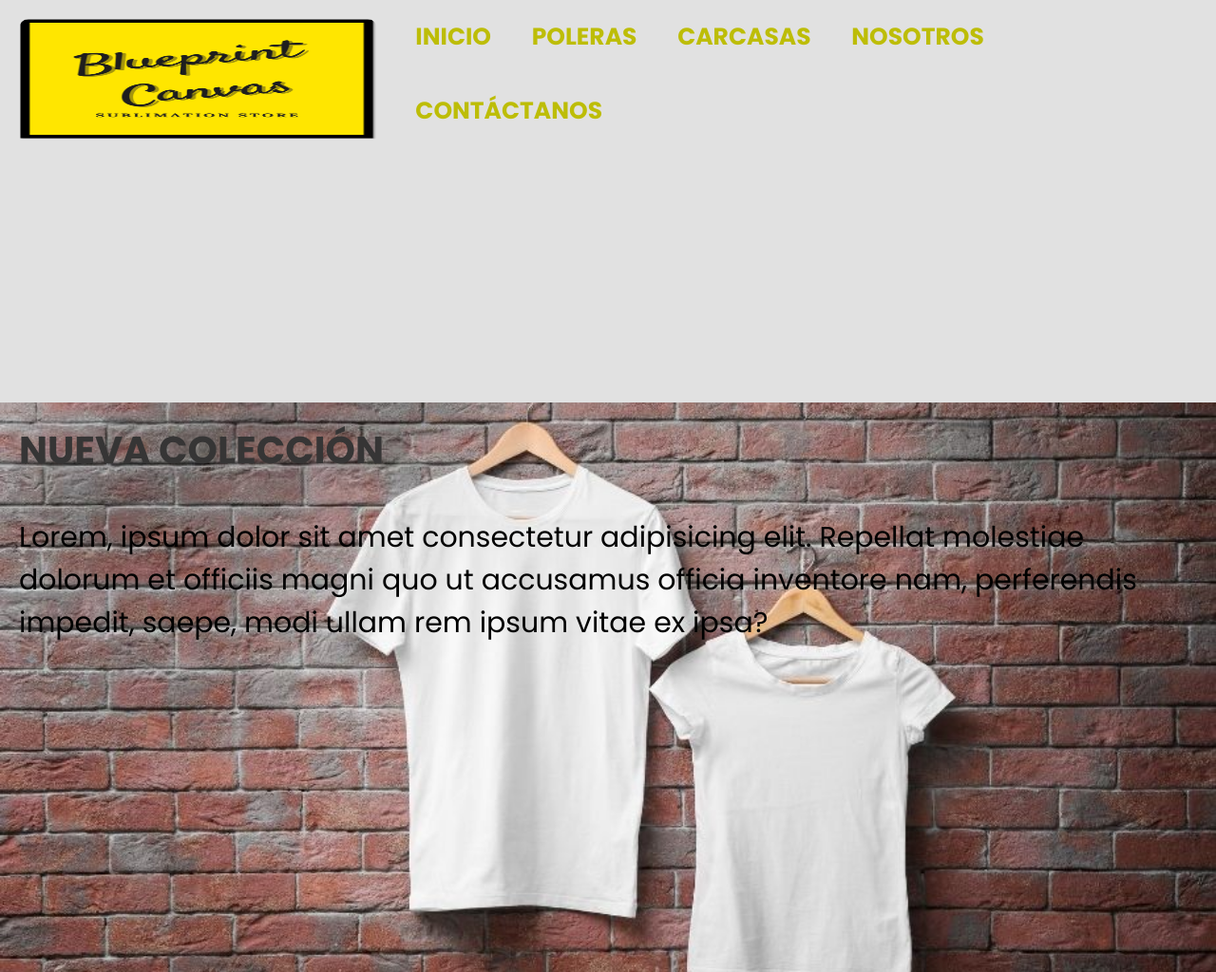
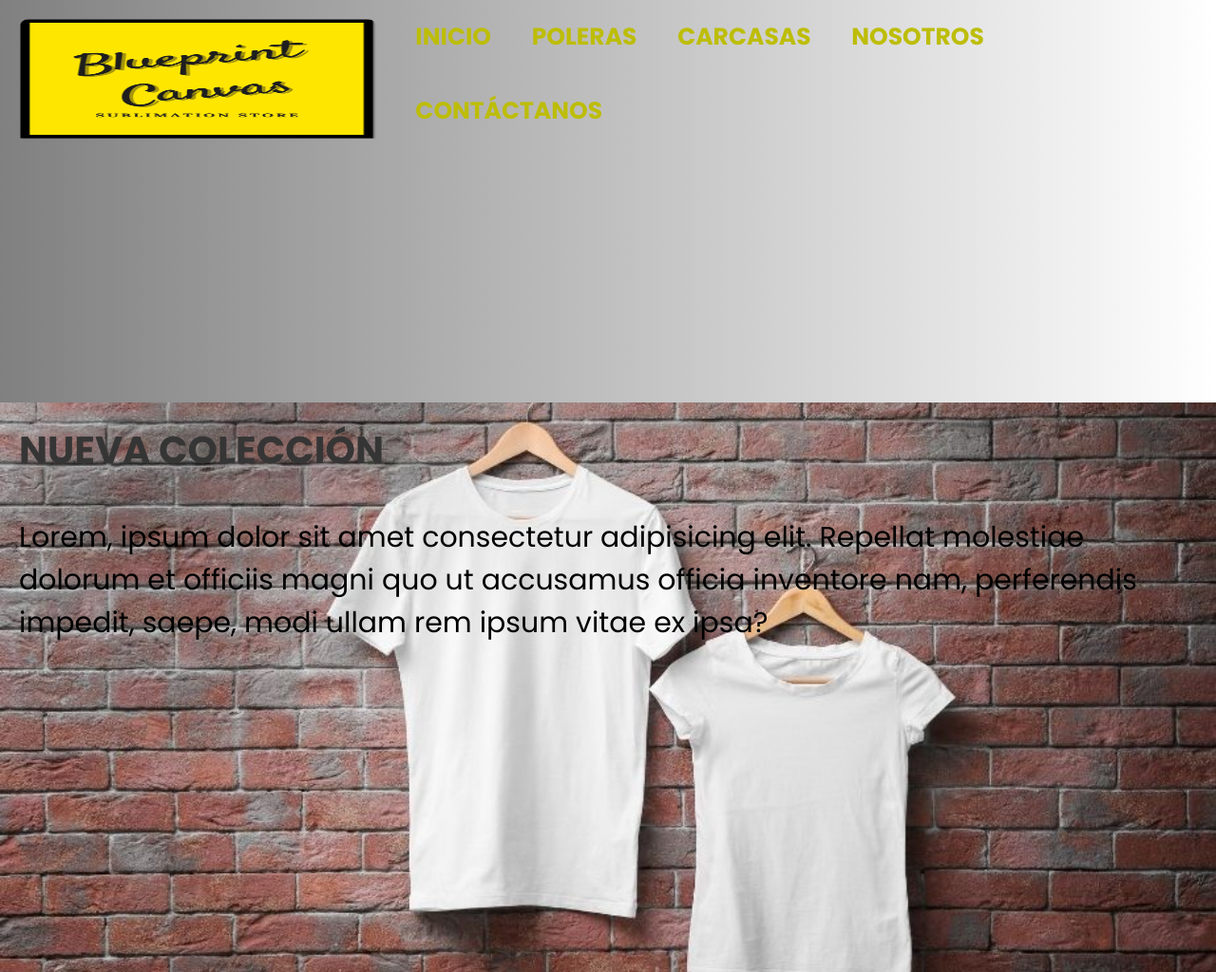
Before and after one commit to ajff05/blueprint_coder, a plain HTML site: page index.html in a window 1280 px wide. Shown: the top 1024 px of the page at 95% size. Drawn offline with Linux system fonts and the light colour scheme.

Commit message:
se agrego un gradient

```diff
--- a/css/style.css
+++ b/css/style.css
@@ -25,6 +25,7 @@ html {
 
 .header__index {
     grid-area: header;
+    background: linear-gradient(to right, gray, white);
 }
 
 .cards__destacado {
```
